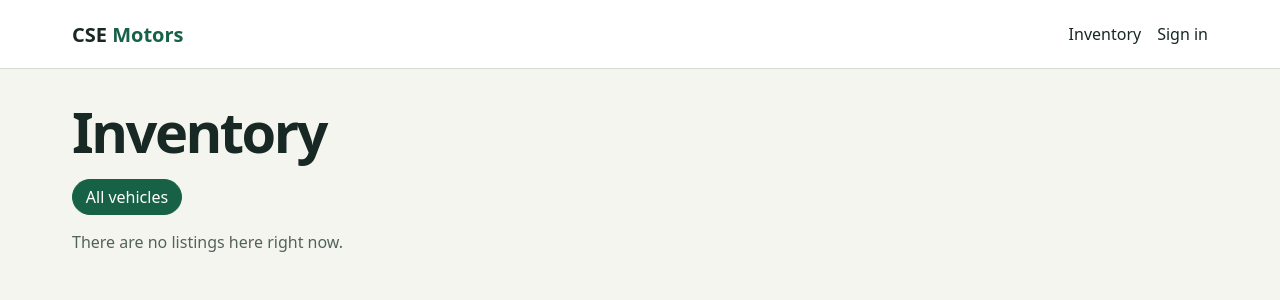
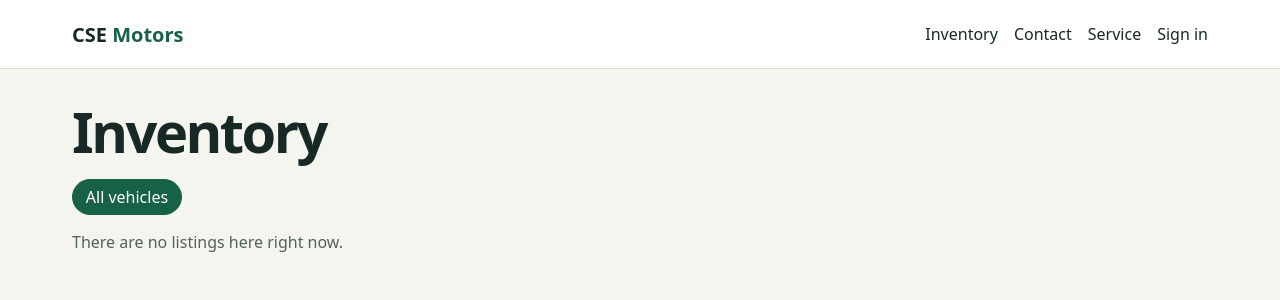
Before and after one commit to a-nunez0/cardealership340, a Node server app: page /vehicles in a window 1280 px wide. Shown: the top 300 px of the page. Run offline with Node 20, Linux system fonts and the light colour scheme; data that the repository does not hold is empty.

Commit message:
Connect forms

```diff
--- a/src/views/partials/header.ejs
+++ b/src/views/partials/header.ejs
@@ -12,6 +12,8 @@
       <a class="brand" href="/">CSE <span>Motors</span></a>
       <nav aria-label="Main navigation">
         <a href="/vehicles">Inventory</a>
+        <a href="/contact">Contact</a>
+        <a href="/service">Service</a>
         <% if (user && user.role !== "customer") { %><a href="/staff/inventory">Manage inventory</a><% } %>
         <% if (user) { %><a href="/account">My account</a>
         <% } else { %><a href="/login">Sign in</a><% } %>
```
